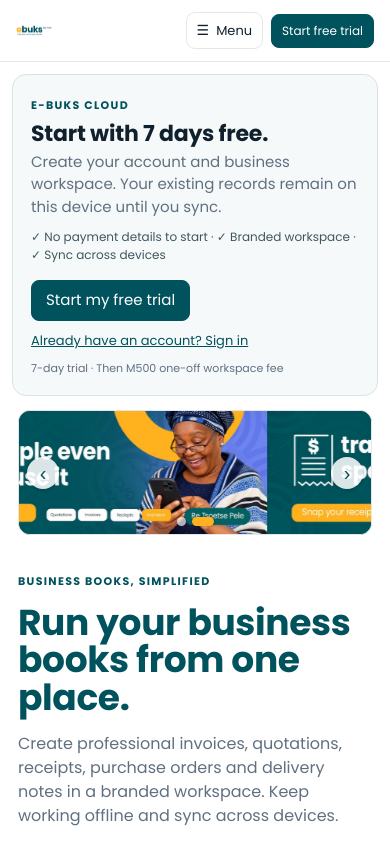
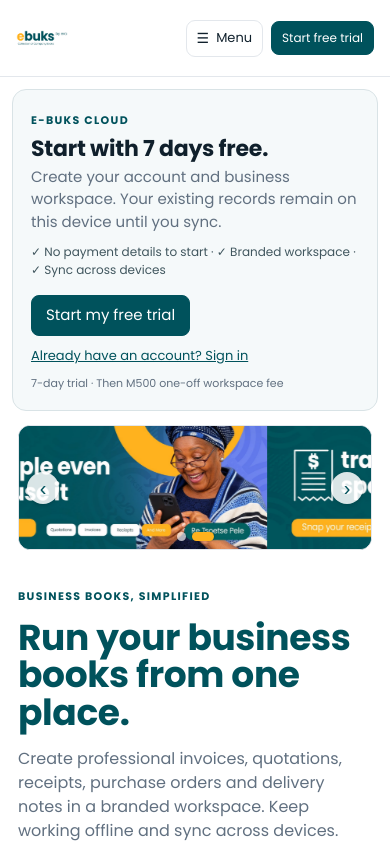
Before and after one commit to academyarts/Ebuks, a plain HTML site: page index.html in a window 390 px wide. Shown: the top 846 px of the page. Drawn offline with nearby package versions, Linux system fonts and the light colour scheme.

Commit message:
Increase E-Buks header logo size

```diff
--- a/css/app.css
+++ b/css/app.css
@@ -73,3 +73,5 @@ footer{text-align:center;color:var(--mu);font-size:13px;padding:30px 16px}.strip
 @media(max-width:700px){.public-nav{display:flex;flex-wrap:wrap;align-items:center;gap:8px;padding:12px 16px}.public-brand{margin-right:auto;flex:0 1 auto}.public-menu-toggle{display:flex;order:2;grid-column:auto;grid-row:auto;justify-self:auto;padding:7px 10px}.public-actions{display:flex;order:3;grid-column:auto;grid-row:auto;margin:0;gap:0}.public-actions .btn:first-child{display:none}.public-actions .btn.p{display:inline-flex;padding:7px 10px;white-space:nowrap}.public-links{display:none;order:4;flex:0 0 100%;grid-column:auto;grid-row:auto;width:100%;padding:8px 0 4px;border-top:1px solid var(--bd);overflow:visible}.public-links.open{display:flex}.public-links .mobile-signin-link{display:block}}
 
 .public-brand{gap:0}.public-brand img{height:36px;width:36px}@media(max-width:700px){.public-brand img{height:36px;width:36px}}
+
+.public-brand img{width:52px;height:52px}@media(max-width:700px){.public-brand img{width:52px;height:52px}}
```
